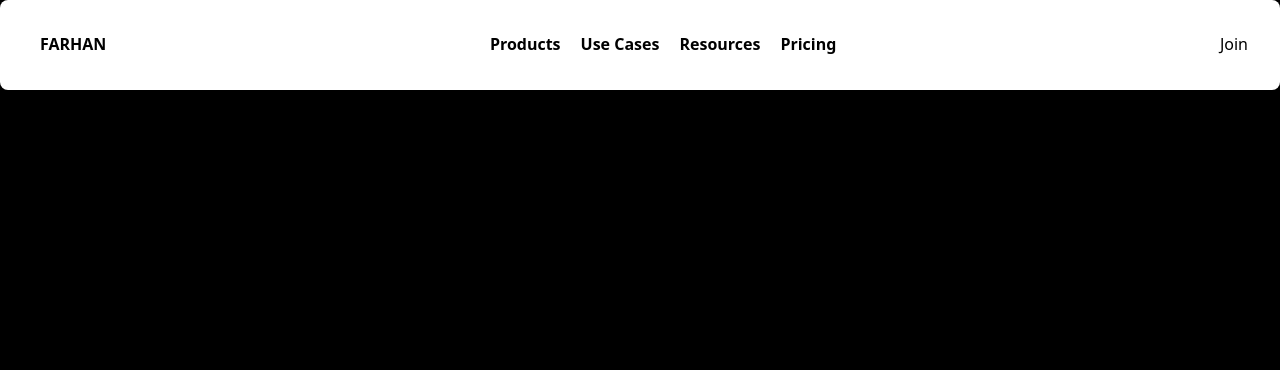
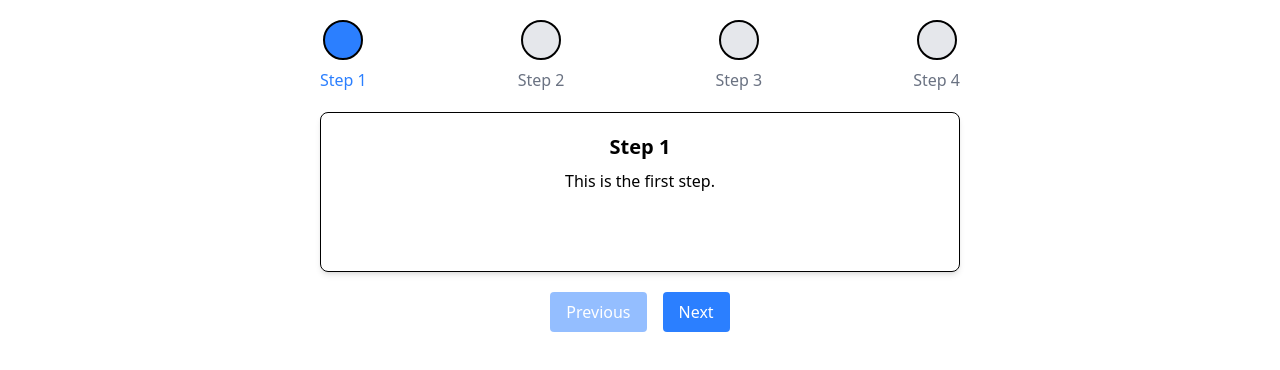
Before and after one commit to imDev2023/Motion.dev, a Next.js app in the folder projects/: page / in a window 1280 px wide. Shown: the top 370 px of the page. Built offline with nearby package versions, Linux system fonts and the light colour scheme.

Commit message:
progress steps

```diff
--- a/projects/src/app/globals.css
+++ b/projects/src/app/globals.css
@@ -1,7 +1,7 @@
 @import "tailwindcss";
 
 body {
-  background-color: #171717;
+  /* background-color: #171717; */
   /* display: flex;
   justify-content: center;
   align-items: center;
--- a/projects/src/app/page.tsx
+++ b/projects/src/app/page.tsx
@@ -12,12 +12,14 @@ import Sidebar from "@/components/Sidebar";
 import ScrollAnimation from "@/components/ScrollAnimation";
 import ScrollCarousel from "@/components/ScrollCarousel";
 import StickyNavBar from "@/components/StickyNavBar";
+import ProgressSteps from "@/components/ProgressSteps";
 
 
 const page = () => {
   return (
     <>
-    <StickyNavBar/>
+    <ProgressSteps/>
+    {/* <StickyNavBar/> */}
     {/* <ScrollCarousel/> */}
     {/* <ScrollAnimation/> */}
     {/* <div    className="flex justify-center items-center h-screen w-full
--- /dev/null
+++ b/projects/src/components/ProgressSteps.tsx
@@ -0,0 +1,98 @@
+"use client";
+
+import { useState } from "react";
+import { motion } from "motion/react";
+
+const steps = [
+  { title: "Step 1", description: "This is the first step." },
+  { title: "Step 2", description: "This is the second step." },
+  { title: "Step 3", description: "This is the third step." },
+  { title: "Step 4", description: "This is the final step." },
+];
+
+const ProgressSteps = () => {
+  const [currentStep, setCurrentStep] = useState(0);
+
+  const nextStep = () => {
+    if (currentStep < steps.length - 1) {
+      setCurrentStep(currentStep + 1);
+    }
+  };
+
+  const prevStep = () => {
+    if (currentStep > 0) {
+      setCurrentStep(currentStep - 1);
+    }
+  };
+
+  return (
+    <div className="flex flex-col items-center p-5">
+      <div className="relative flex justify-between w-[40rem] mb-5">
+        <motion.div
+          className="absolute h-1 bg-blue-500 mt-[1rem]"
+          style={{
+            width: `${((currentStep + 0) / steps.length) * 130}%`,
+            transition: "width 0.3s ease",
+          }}
+        />
+        {steps.map((step, index) => (
+          <div key={index} className="flex flex-col items-center relative">
+            <motion.div
+              className={`h-10 w-10  flex justify-center items-center rounded-full
+                 border-2 ${
+                   index <= currentStep ? "bg-blue-500" : "bg-gray-200"
+                 }`}
+              whileHover={{ scale: 1.1 }}
+              transition={{ duration: 0.2 }}
+            >
+              {index < currentStep ? "✅" : null}
+            </motion.div>
+            <p
+              className={`mt-2 ${
+                index <= currentStep ? "text-blue-500" : "text-gray-500"
+              }`}
+            >
+              {step.title}
+            </p>
+          </div>
+        ))}
+      </div>
+      <motion.div
+        className="text-center p-5 w-[40rem] h-[10rem] border rounded-lg
+         shadow-md"
+        key={currentStep}
+        initial={{ opacity: 0, y: -20 }}
+        animate={{ opacity: 1, y: 0 }}
+        exit={{ opacity: 0, y: -20 }}
+        transition={{ duration: 0.3 }}
+      >
+        <h2 className="text-xl font-bold">{steps[currentStep].title}</h2>
+        <p className="mt-2">{steps[currentStep].description}</p>
+      </motion.div>
+      <div className="flex mt-5 space-x-4">
+        <button
+          onClick={prevStep}
+          className={`px-4 py-2 text-white bg-blue-500 rounded ${
+            currentStep === 0 ? "opacity-50 cursor-not-allowed" : ""
+          }`}
+          disabled={currentStep === 0}
+        >
+          Previous
+        </button>
+        <button
+          onClick={nextStep}
+          className={`px-4 py-2 text-white bg-blue-500 rounded ${
+            currentStep === steps.length - 1
+              ? "opacity-50 cursor-not-allowed"
+              : ""
+          }`}
+          disabled={currentStep === steps.length - 1}
+        >
+          Next
+        </button>
+      </div>
+    </div>
+  );
+};
+
+export default ProgressSteps;
```
